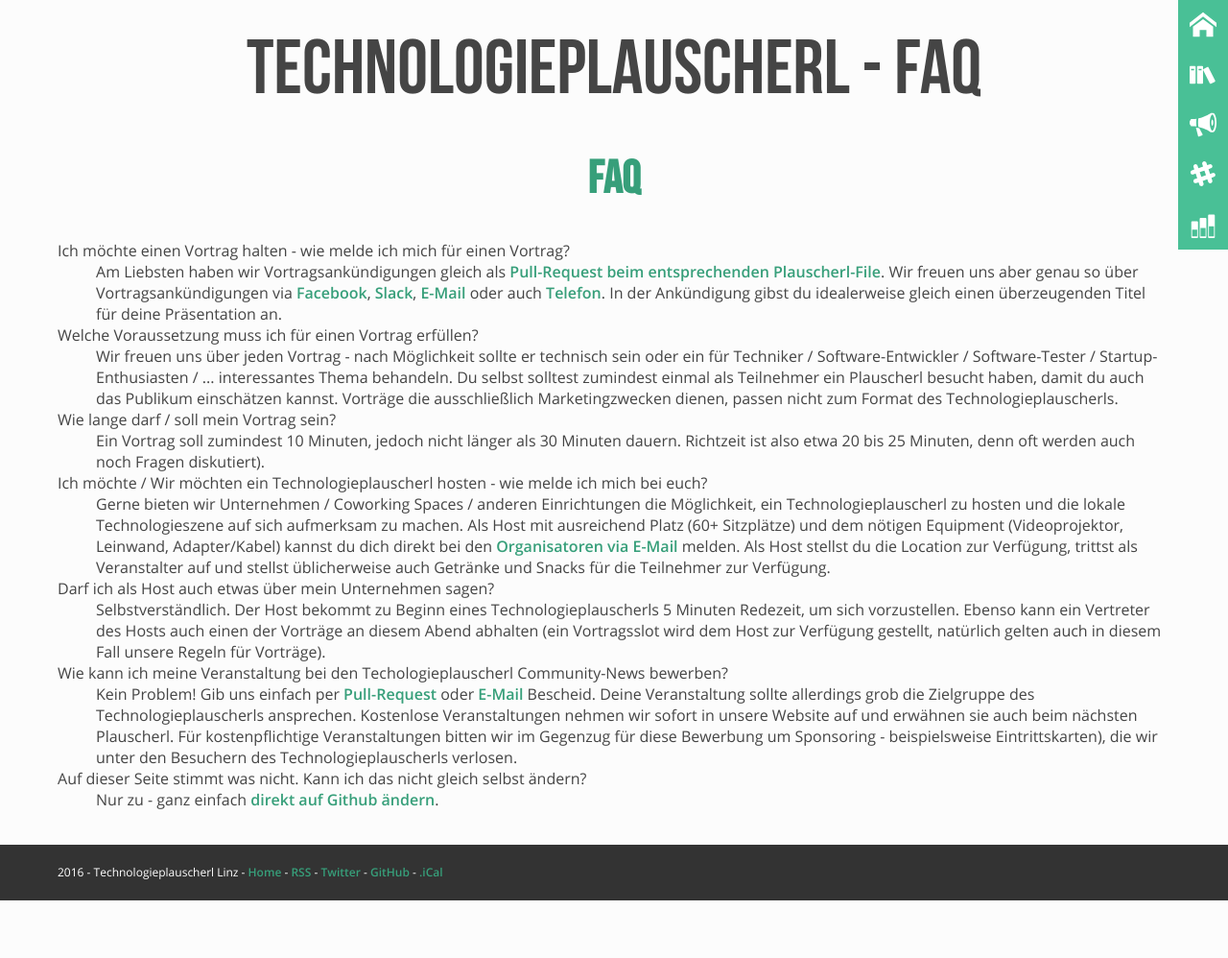
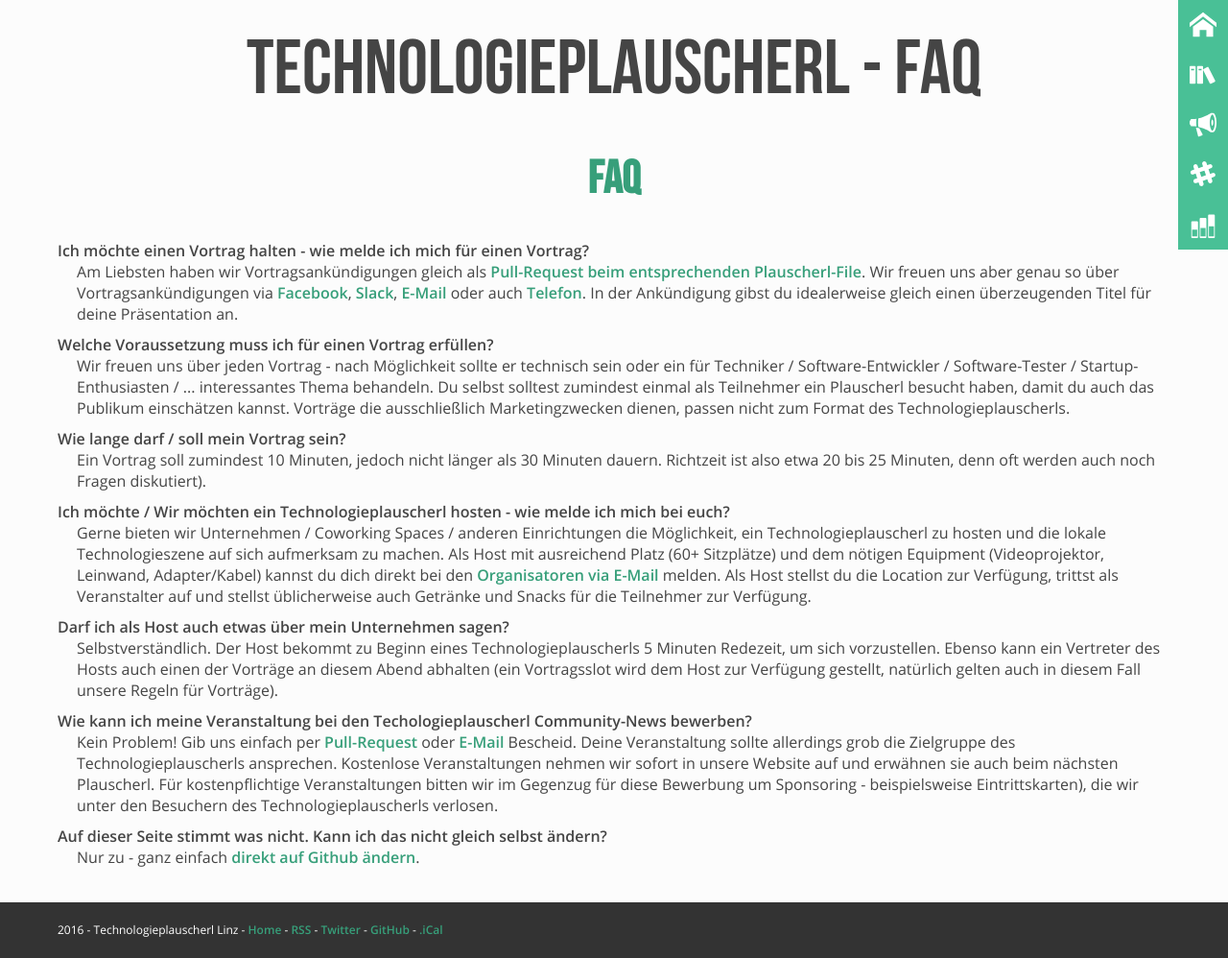
Before and after one commit to mericanAncer127/plauscherl, a Jekyll site: the page built from pages/faq.html, in a window 1280 px wide. Shown: the whole page at 96% size. Built offline with Jekyll 4.4.1, drawn with Linux system fonts in a browser that asks for light colours; before the commit the page ends 938 px from its top, so only the background shows below that.

Commit message:
Update _faq.scss

```diff
--- a/_sass/modules/_faq.scss
+++ b/_sass/modules/_faq.scss
@@ -1,11 +1,9 @@
-ul.faq {
-	> li {
-	  > dt {
-	    font-weight: bold;
-	  }
-	  > dd {
-	    margin-bottom: 10px;
-	    margin-left: 20px;
-	  }
+.faq {
+  dt {
+	  font-weight: bold;
+	}
+	dd {
+	  margin-bottom: 10px;
+	  margin-left: 20px;
 	}
 }
```
